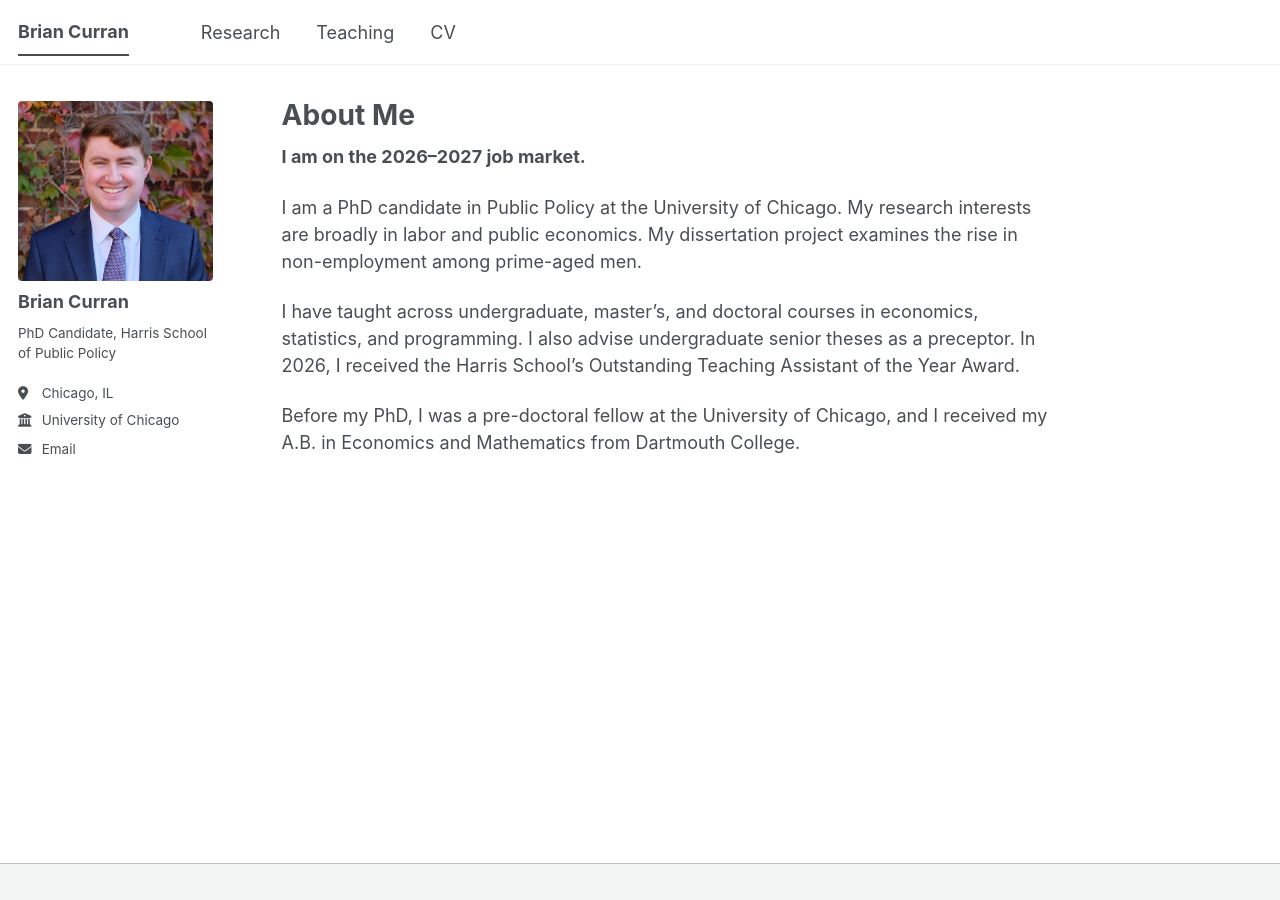
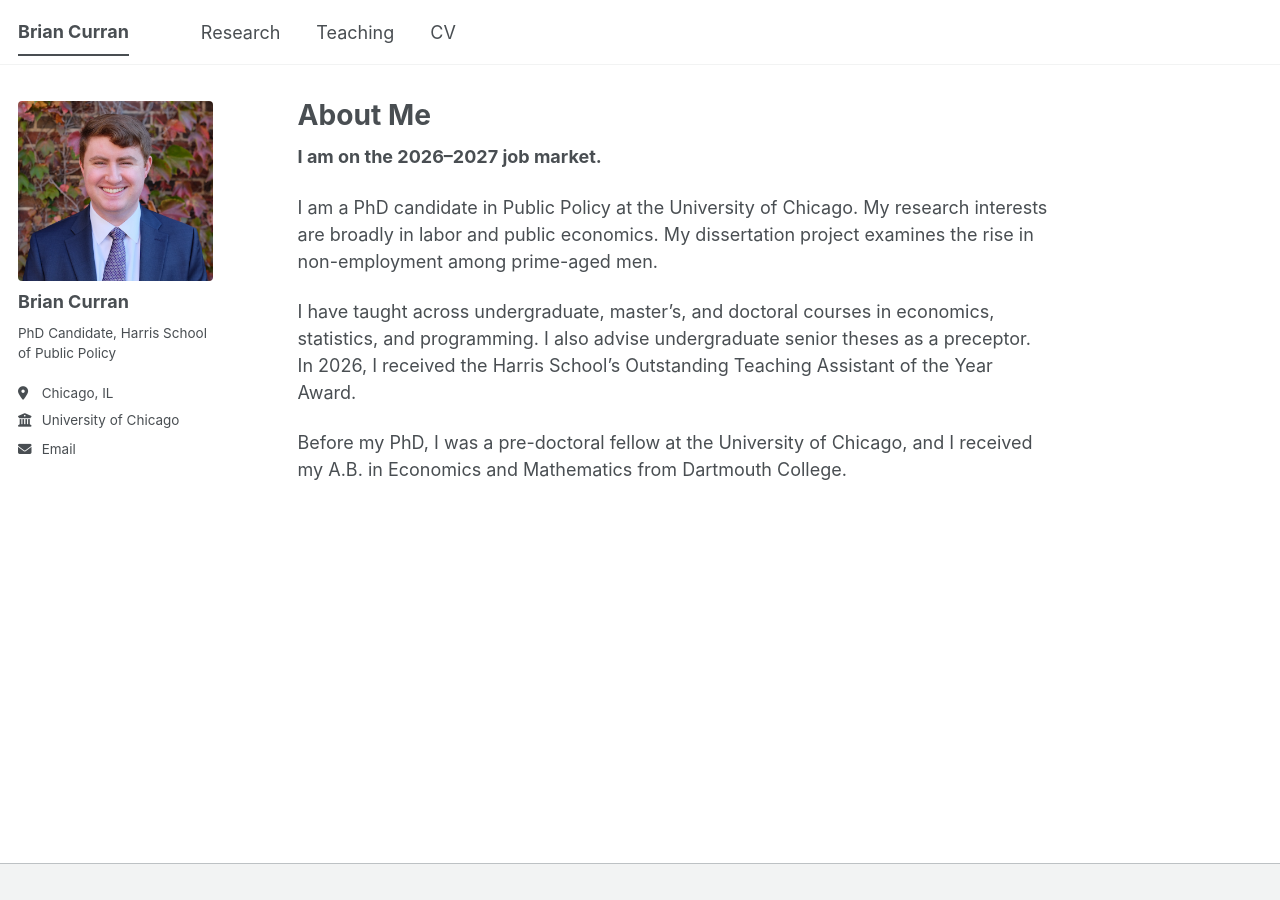
Before and after one commit to brianscurran/brianscurran.github.io, a Jekyll site: the page built from _pages/about.md, in a window 1280 px wide. Built offline with Jekyll 4.4.1, drawn with Linux system fonts in a browser that asks for light colours; a style sheet for code colours, icons or effects is not loaded.

Commit message:
Refactor author avatar and content styles for homepage

```diff
--- a/assets/css/main.scss
+++ b/assets/css/main.scss
@@ -37,29 +37,112 @@
     "layout/json_cv"
 ;
 
+/* Rectangular photo */
 .author__avatar img {
   border-radius: 4px;
   padding: 0;
   border: 0;
 }
 
-.author--home .author__avatar img {
-  width: 100%;
-  max-width: 220px;
-  margin: 0;
-}
+/* Larger homepage photo */
+.author--home {
+  > .author__avatar {
+    display: block;
+    width: auto;
+    margin: 0;
+  }
 
-.author--home .author__avatar {
-  display: block;
-  width: 160px;
-  margin-bottom: 15px;
+  .author__avatar img {
+    display: block;
+    width: 100%;
+    max-width: 100%;
+    height: auto;
+    margin: 0;
+  }
 
-  @include breakpoint($large) {
-    width: auto;
-    margin-bottom: 0;
+  .author__content {
+    padding-left: 0;
   }
 }
 
-.author--home .author__content {
-  padding-left: 0;
+/* Extra space between the desktop sidebar and biography */
+@include breakpoint($large) {
+  .sidebar + .page .page__inner-wrap {
+    padding-left: 16px;
+  }
 }
+
+/* Compact homepage profile below the theme's desktop breakpoint */
+@include breakpoint(max-width ($large - 1px)) {
+  #main {
+    margin-top: 1.25rem;
+  }
+
+  .sidebar {
+    margin-top: 0;
+    padding-top: 0 !important;
+  }
+
+  .author--home {
+    display: grid;
+    grid-template-columns: 110px minmax(0, 1fr);
+    grid-template-areas:
+      "photo details"
+      "photo links";
+    gap: 4px 16px;
+    align-items: start;
+
+    > .author__avatar {
+      grid-area: photo;
+    }
+
+    .author__content {
+      grid-area: details;
+      display: block;
+      min-width: 0;
+      padding: 0;
+    }
+
+    .author__name {
+      margin: 0 0 4px;
+    }
+
+    .author__bio {
+      margin: 0;
+      font-size: 14px;
+      line-height: 1.4;
+    }
+
+    .author__urls-wrapper {
+      grid-area: links;
+      display: block;
+      position: static;
+      cursor: auto;
+    }
+
+    .author__urls-wrapper button {
+      display: none;
+    }
+
+    .author__urls {
+      display: block !important;
+      position: static;
+      z-index: auto;
+      margin: 0;
+      padding: 0;
+      border: 0;
+      background: transparent;
+      box-shadow: none;
+
+      &::before,
+      &::after {
+        display: none;
+      }
+
+      a {
+        margin: 0;
+        padding: 4px 0;
+      }
+    }
+  }
+}
```
